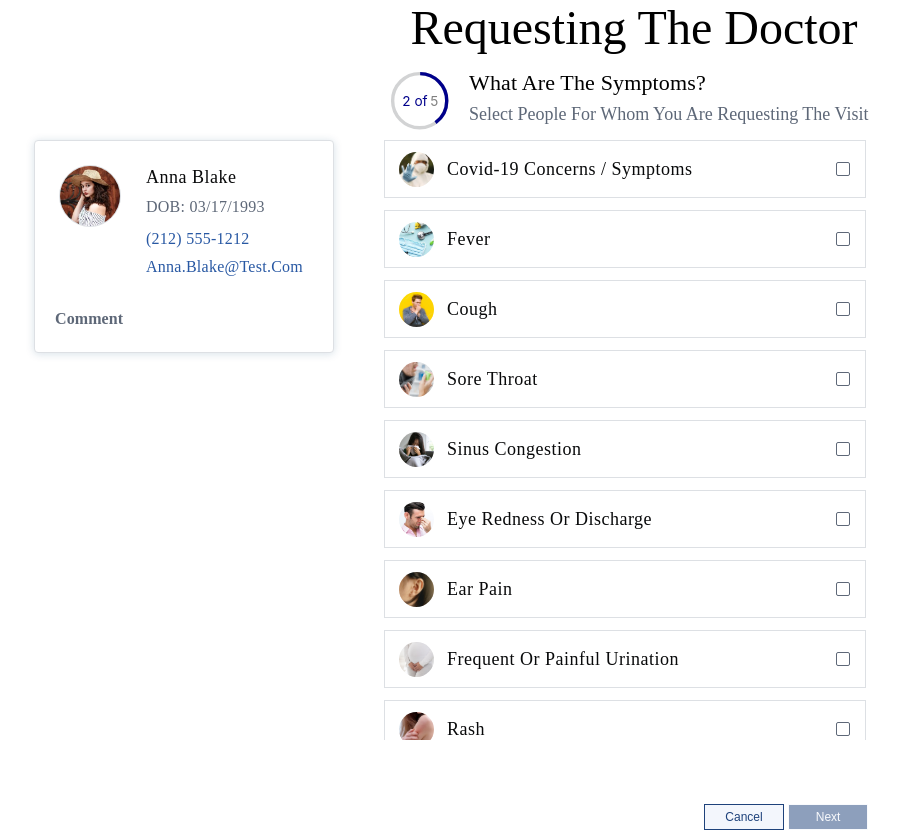
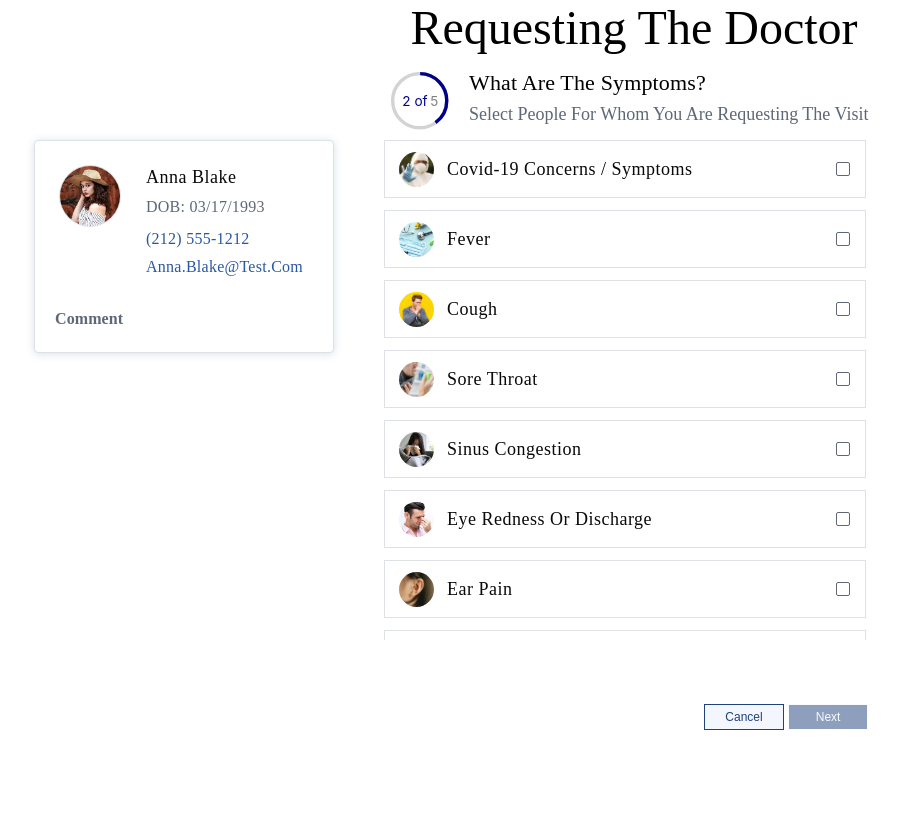
Before and after one commit to Yulia-min/HospitalProject, a React (Create React App) app in the folder hospital/: page / in a window 1280 px wide. Shown: the whole page, without its empty margins (6-906 px from the left). After the commit the page ends 800 px from the top, so only its background shows below. Built offline with nearby package versions, Linux system fonts and the light colour scheme.

Commit message:
checkboxChange__12

```diff
--- a/hospital/src/components/choice/ChoiceStyle.css
+++ b/hospital/src/components/choice/ChoiceStyle.css
@@ -88,7 +88,7 @@
         justify-content: center;
         width: 11300px;
         margin-bottom: 24px;
-        height: 600px;
+        height: 500px;
     }
 
     .checkbox__full{
```
